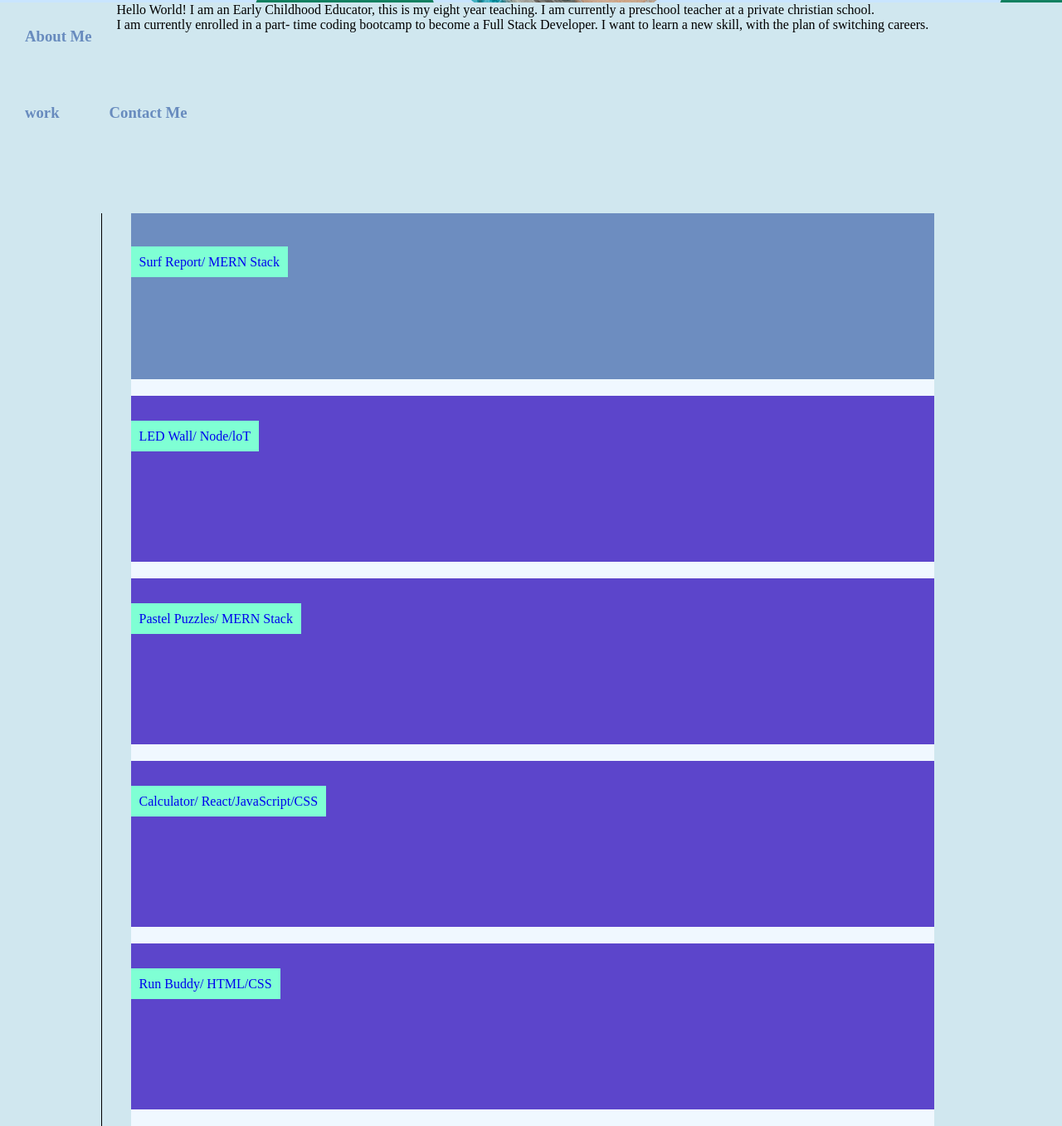
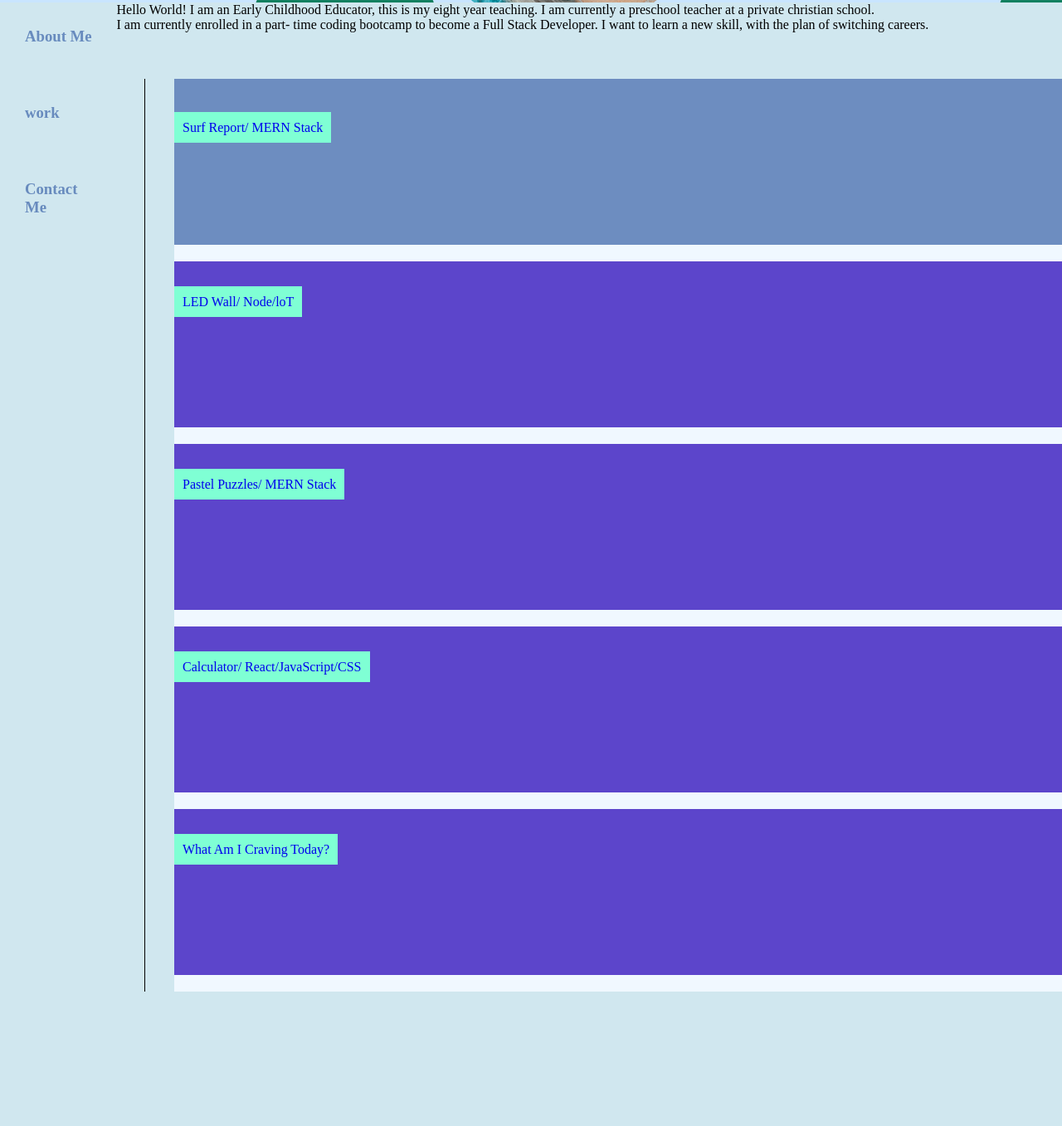
Before and after one commit to layesicaa/yeica-s-portfolio, a plain HTML site: page index.html in a window 1280 px wide. Shown: the part 304-1661 px from the top of the page at 83% size. After the commit the page ends 1499 px from the top, so only its background shows below. Drawn offline with Linux system fonts and the light colour scheme.

Commit message:
changed the page structure

```diff
--- a/index.html
+++ b/index.html
@@ -51,19 +51,9 @@
     <!--work section-->
 
 
-    <section class="container" id="work">
-      <h3 class="container-left">work</h3>
 
-    <section class="content" id="contact-me">
-      <h3 class="container-left">Contact Me</h3>
-      <div class="projects">
 
-        <section class="project-card">
-        </section>
-        <section class="container" id="work">
-          <h3 class="container-left"></h3
-      </div>
-    </section>
+
 
 
     <!DOCTYPE html>
@@ -79,6 +69,20 @@
     <body>
       <section class="content_holder">
         <section class="left_content">
+          <section class="container" id="work">
+            <h3 class="container-left">work</h3>
+            </section>
+          <section class="content" id="contact-me">
+            <h3 class="container-left">Contact Me</h3>
+            <div class="projects">
+
+              <section class="project-card">
+              </section>
+              <section class="container" id="work">
+                <h3 class="container-left"></h3>
+            </section>
+            </div>
+          </section>
           <div></div>
           <div></div>
         </section>
@@ -96,7 +100,7 @@
             <a href="https://www.google.com">Calculator/ React/JavaScript/CSS</a>
           </div>
           <div class="resume project-box">
-            <a href="https://olgagav.github.io/what-am-i-craving-today/">Run Buddy/ HTML/CSS</a>
+            <a href="https://olgagav.github.io/what-am-i-craving-today/">What Am I Craving Today?</a>
 
 
         </section>
```
